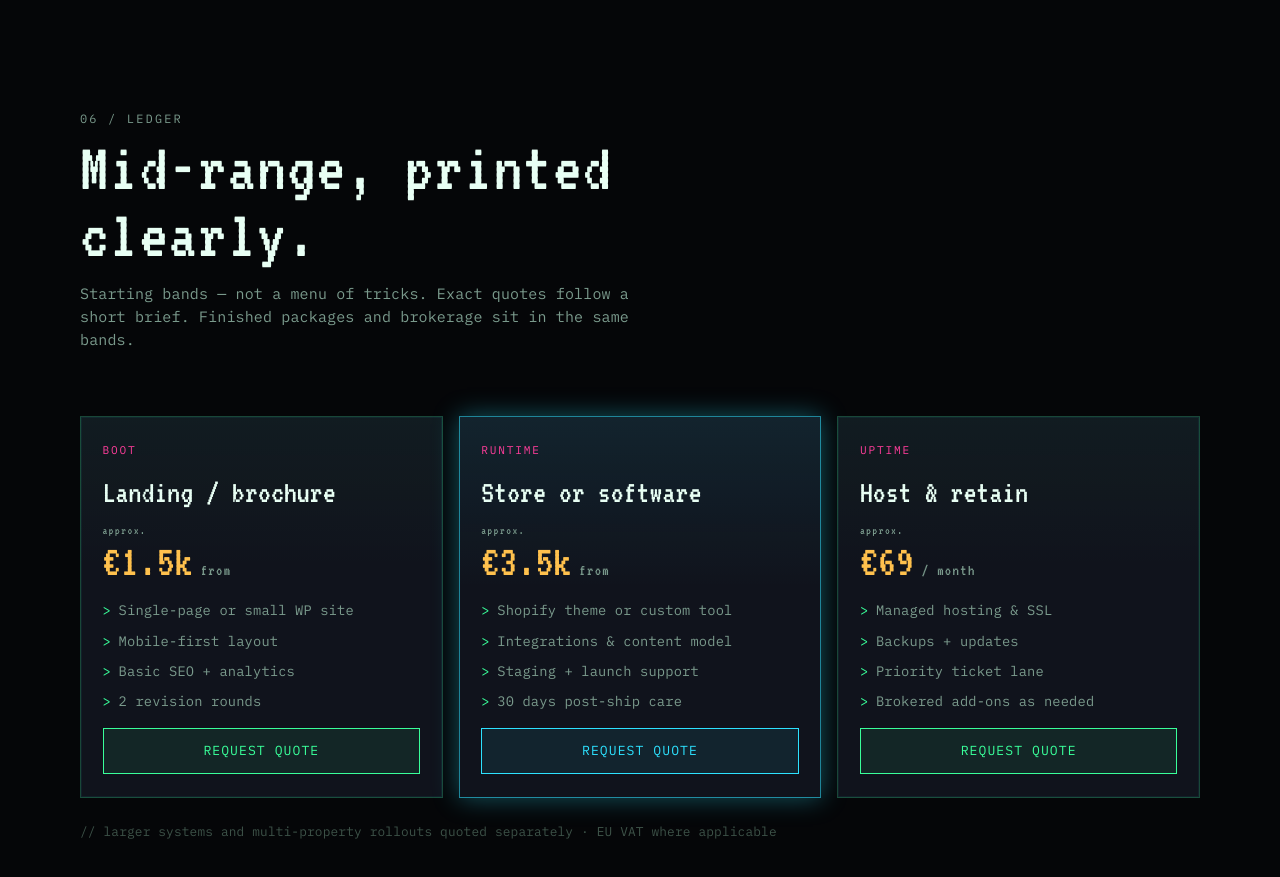
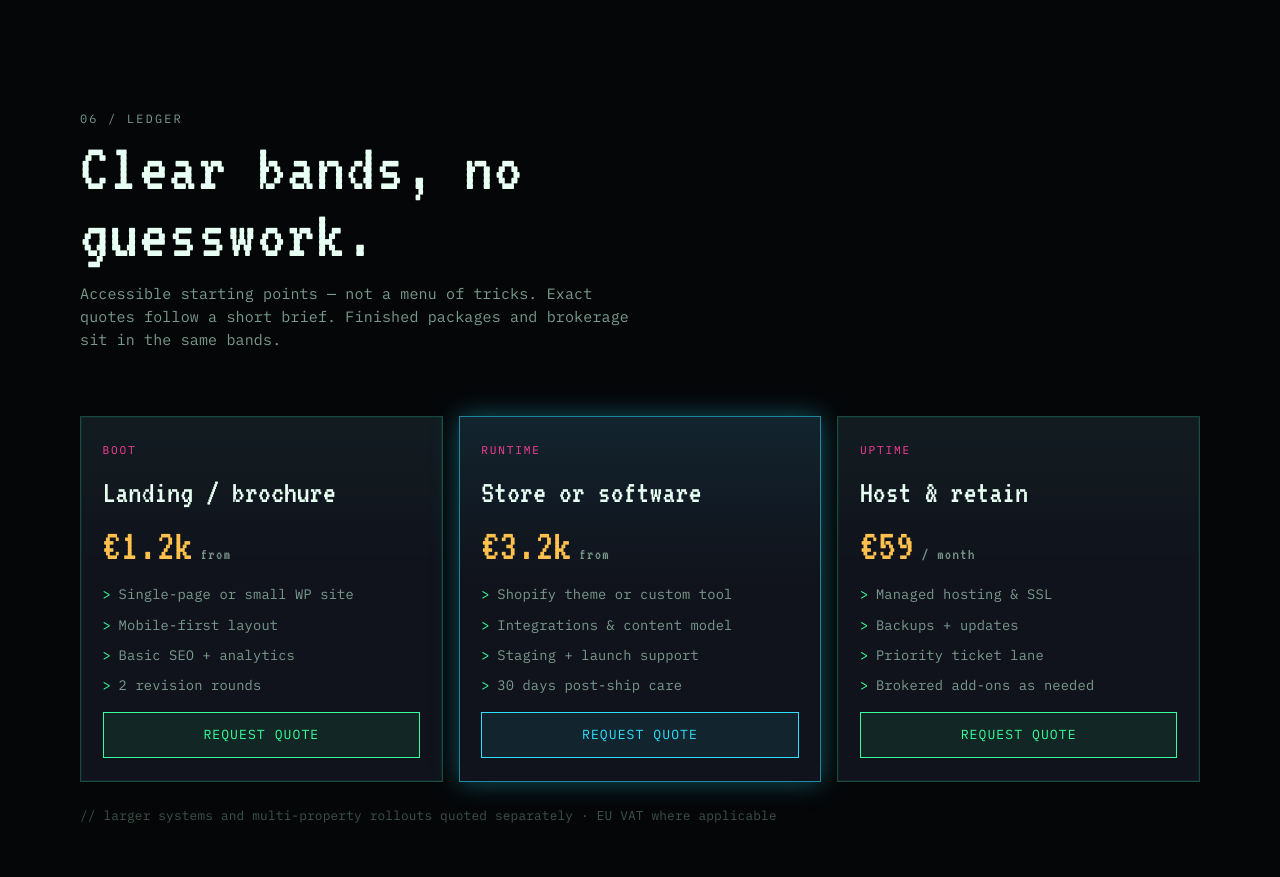
Before and after one commit to AFRexK0/centrom, a React (Vite) app: page / in a window 1280 px wide. Shown: the part 4060-4937 px from the top of the page. Built offline with nearby package versions, Linux system fonts and the light colour scheme.

Commit message:
Lower service pricing bands

```diff
--- a/src/components/Pricing.tsx
+++ b/src/components/Pricing.tsx
@@ -2,7 +2,7 @@ const TIERS = [
   {
     tier: 'Boot',
     title: 'Landing / brochure',
-    amount: '€1.5k',
+    amount: '€1.2k',
     unit: 'from',
     featured: false,
     points: [
@@ -15,7 +15,7 @@ const TIERS = [
   {
     tier: 'Runtime',
     title: 'Store or software',
-    amount: '€3.5k',
+    amount: '€3.2k',
     unit: 'from',
     featured: true,
     points: [
@@ -28,7 +28,7 @@ const TIERS = [
   {
     tier: 'Uptime',
     title: 'Host & retain',
-    amount: '€69',
+    amount: '€59',
     unit: '/ month',
     featured: false,
     points: [
@@ -46,10 +46,11 @@ export function Pricing() {
       <div className="section-inner">
         <div className="section-head">
           <p className="mono-label">06 / ledger</p>
-          <h2>Mid-range, printed clearly.</h2>
+          <h2>Clear bands, no guesswork.</h2>
           <p>
-            Starting bands — not a menu of tricks. Exact quotes follow a short
-            brief. Finished packages and brokerage sit in the same bands.
+            Accessible starting points — not a menu of tricks. Exact quotes
+            follow a short brief. Finished packages and brokerage sit in the
+            same bands.
           </p>
         </div>
         <div className="price-grid">
@@ -61,7 +62,6 @@ export function Pricing() {
               <span className="tier">{tier.tier}</span>
               <h3>{tier.title}</h3>
               <p className="amount">
-                <span className="approx">approx.</span>
                 {tier.amount}
                 <span> {tier.unit}</span>
               </p>
```
